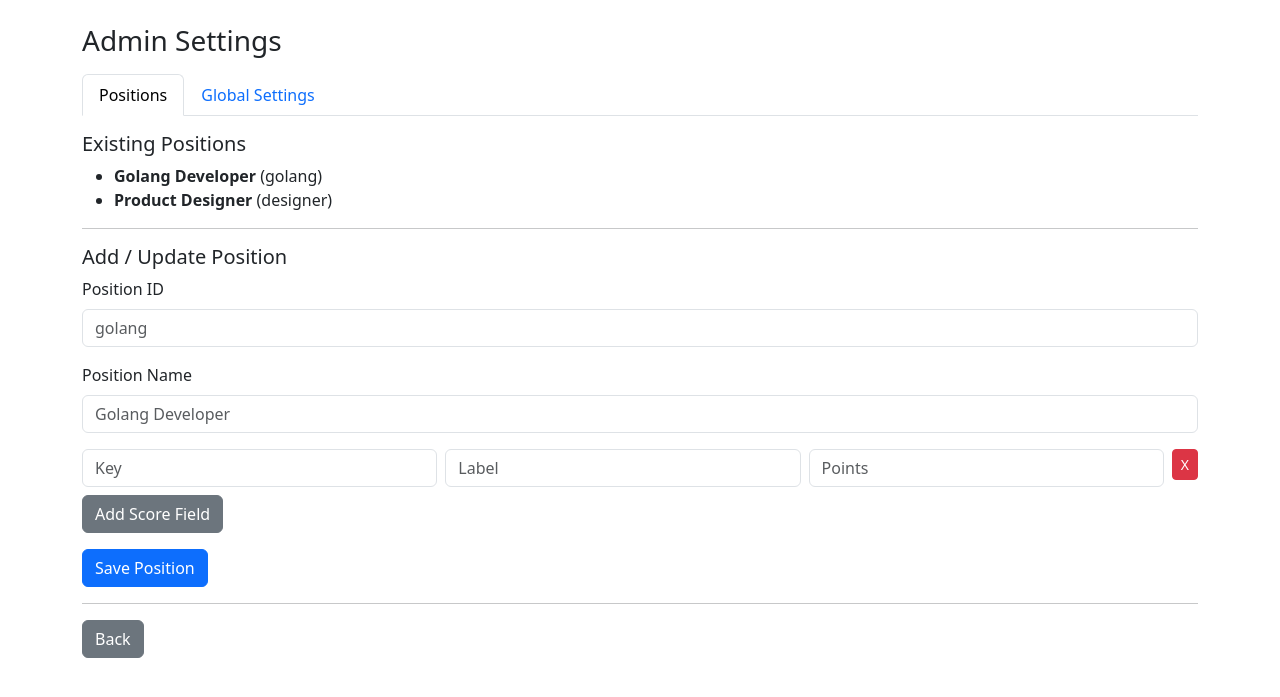
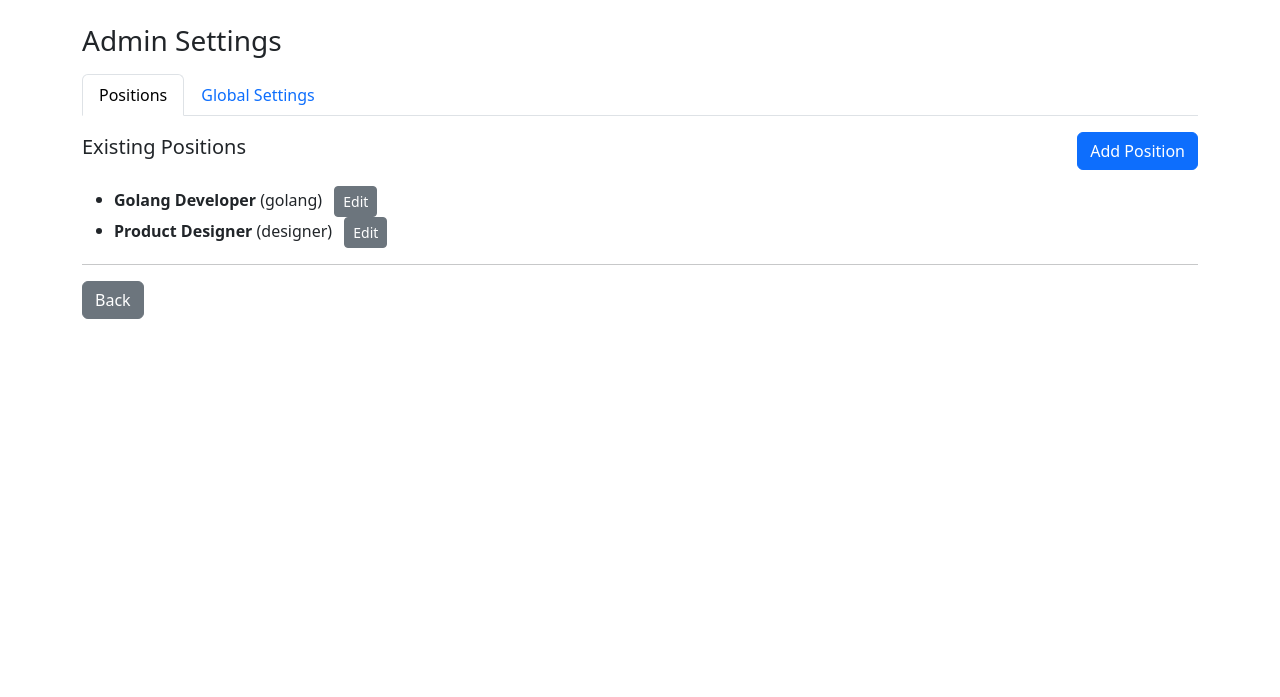
Before and after one commit to Peyman-Products/resume, a Flask app: page /admin in a window 1280 px wide. Shown: the top 697 px of the page. Run offline with Flask 3, Linux system fonts and the light colour scheme.

Commit message:
Add position management pages

```diff
--- a/app.py
+++ b/app.py
@@ -191,6 +191,25 @@ def admin_page():
         positions=config.get('positions', {}),
         global_config=config.get('global', {})
     )
+
+
+@app.route('/admin/position/<pos_id>', methods=['GET'])
+def position_form(pos_id):
+    """Page for adding or editing a single position."""
+    config = load_scoring_config()
+    positions = config.get('positions', {})
+    data = {'id': '', 'name': '', 'experience': {}}
+    if pos_id != 'new':
+        pos = positions.get(pos_id)
+        if not pos:
+            return redirect(url_for('admin_page'))
+        data['id'] = pos_id
+        data['name'] = pos.get('name', pos_id)
+        data['experience'] = pos.get('experience', {})
+    else:
+        data['id'] = ''
+        data['name'] = request.args.get('name', '')
+    return render_template('position_form.html', position=data)
 
 
 @app.route('/save_position', methods=['POST'])
--- a/templates/admin.html
+++ b/templates/admin.html
@@ -20,27 +20,18 @@
   </ul>
   <div class="tab-content mt-3">
     <div class="tab-pane fade show active" id="positions" role="tabpanel">
-      <h5>Existing Positions</h5>
-      <ul>
+      <div class="d-flex justify-content-between align-items-center">
+        <h5>Existing Positions</h5>
+        <button class="btn btn-primary" id="addPositionBtn">Add Position</button>
+      </div>
+      <ul class="mt-3">
         {% for pid, info in positions.items() %}
-        <li><strong>{{ info.name }}</strong> ({{ pid }})</li>
+        <li>
+          <strong>{{ info.name }}</strong> ({{ pid }})
+          <a href="/admin/position/{{ pid }}" class="btn btn-sm btn-secondary ms-2">Edit</a>
+        </li>
         {% endfor %}
       </ul>
-      <hr>
-      <h5>Add / Update Position</h5>
-      <div class="mb-3">
-        <label class="form-label">Position ID</label>
-        <input type="text" id="positionId" class="form-control" placeholder="golang">
-      </div>
-      <div class="mb-3">
-        <label class="form-label">Position Name</label>
-        <input type="text" id="positionName" class="form-control" placeholder="Golang Developer">
-      </div>
-      <div id="scoresContainer"></div>
-      <button class="btn btn-secondary mb-3" id="addScoreBtn">Add Score Field</button>
-      <div>
-        <button class="btn btn-primary" id="saveBtn">Save Position</button>
-      </div>
     </div>
     <div class="tab-pane fade" id="global" role="tabpanel">
       <h5>Global Scoring Configuration</h5>
@@ -53,38 +44,14 @@
 </div>
 <script src="https://cdn.jsdelivr.net/npm/bootstrap@5.3.0/dist/js/bootstrap.bundle.min.js"></script>
 <script>
-  // Position handling
-  const container = document.getElementById('scoresContainer');
-  function addRow(key='', label='', pts='') {
-    const row = document.createElement('div');
-    row.className = 'row g-2 mb-2';
-    row.innerHTML = `<div class="col"><input type="text" class="form-control" placeholder="Key" value="${key}"></div>
-      <div class="col"><input type="text" class="form-control" placeholder="Label" value="${label}"></div>
-      <div class="col"><input type="number" class="form-control" placeholder="Points" value="${pts}"></div>
-      <div class="col-auto"><button class="btn btn-danger btn-sm remove">X</button></div>`;
-    row.querySelector('.remove').onclick = () => row.remove();
-    container.appendChild(row);
-  }
-  document.getElementById('addScoreBtn').onclick = () => addRow();
-  addRow();
-  document.getElementById('saveBtn').onclick = () => {
-    const id = document.getElementById('positionId').value.trim();
-    const name = document.getElementById('positionName').value.trim();
-    if (!id || !name) return alert('ID and name required');
-    const experience = {};
-    container.querySelectorAll('.row').forEach(r => {
-      const [k,l,p] = r.querySelectorAll('input');
-      if (k.value) experience[k.value] = { label: l.value || k.value, points: parseFloat(p.value) || 0 };
-    });
-    fetch('/save_position', {
-      method: 'POST',
-      headers: {'Content-Type': 'application/json'},
-      body: JSON.stringify({id, name, experience})
-    }).then(res => {
-      if (res.ok) location.reload();
-      else res.text().then(t => alert(t));
-    });
-  };
+  // Add position button
+  const addBtn = document.getElementById('addPositionBtn');
+  addBtn.addEventListener('click', () => {
+    const name = prompt('Position name?');
+    if (!name) return;
+    const id = name.toLowerCase().replace(/[^a-z0-9]+/g, '');
+    window.location = `/admin/position/${id}?name=${encodeURIComponent(name)}`;
+  });
 
   // Global config handling
   document.getElementById('saveGlobalBtn').onclick = () => {
```
Also changed, not shown: templates/position_form.html (added, +72 -0 lines).
